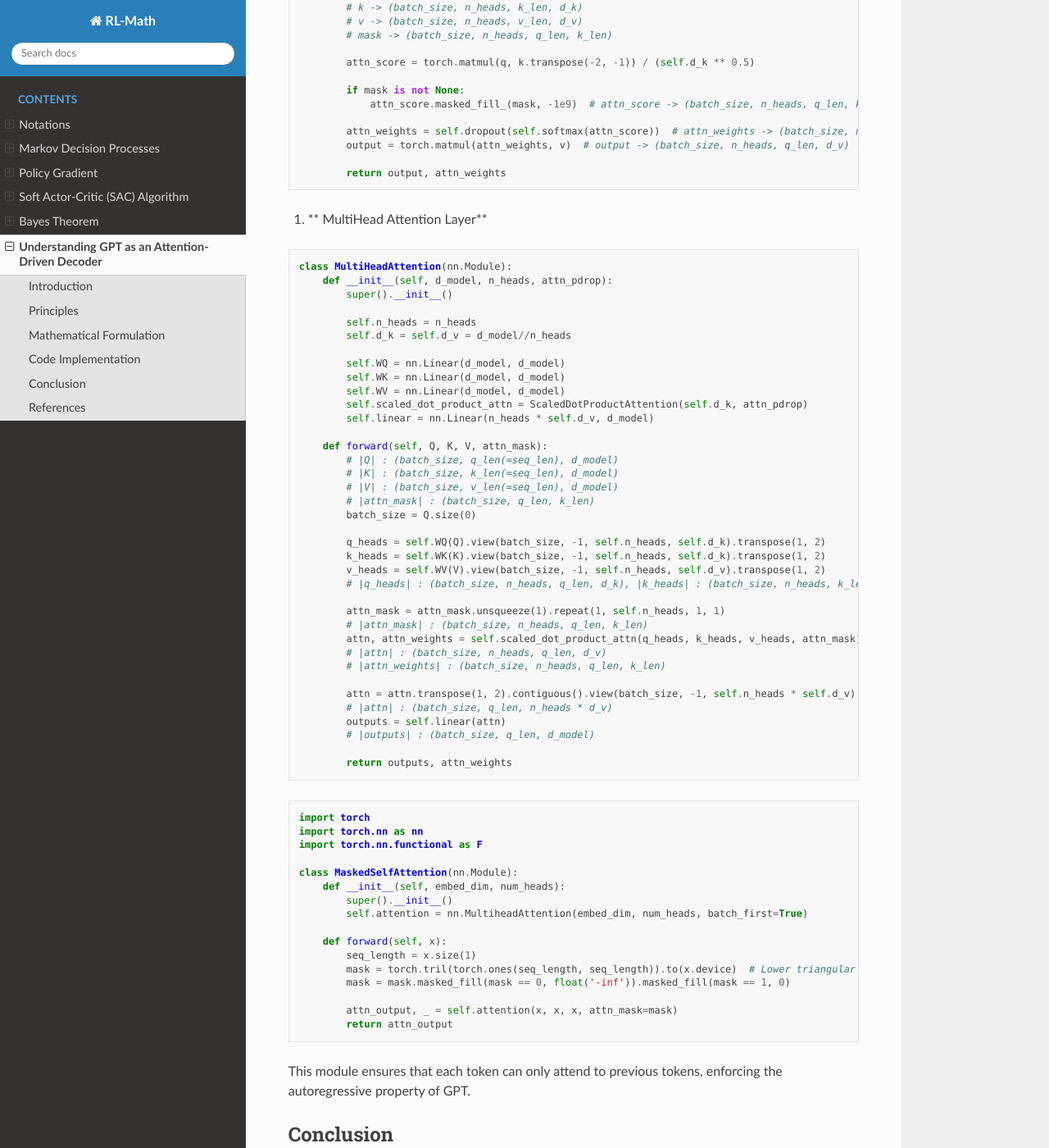
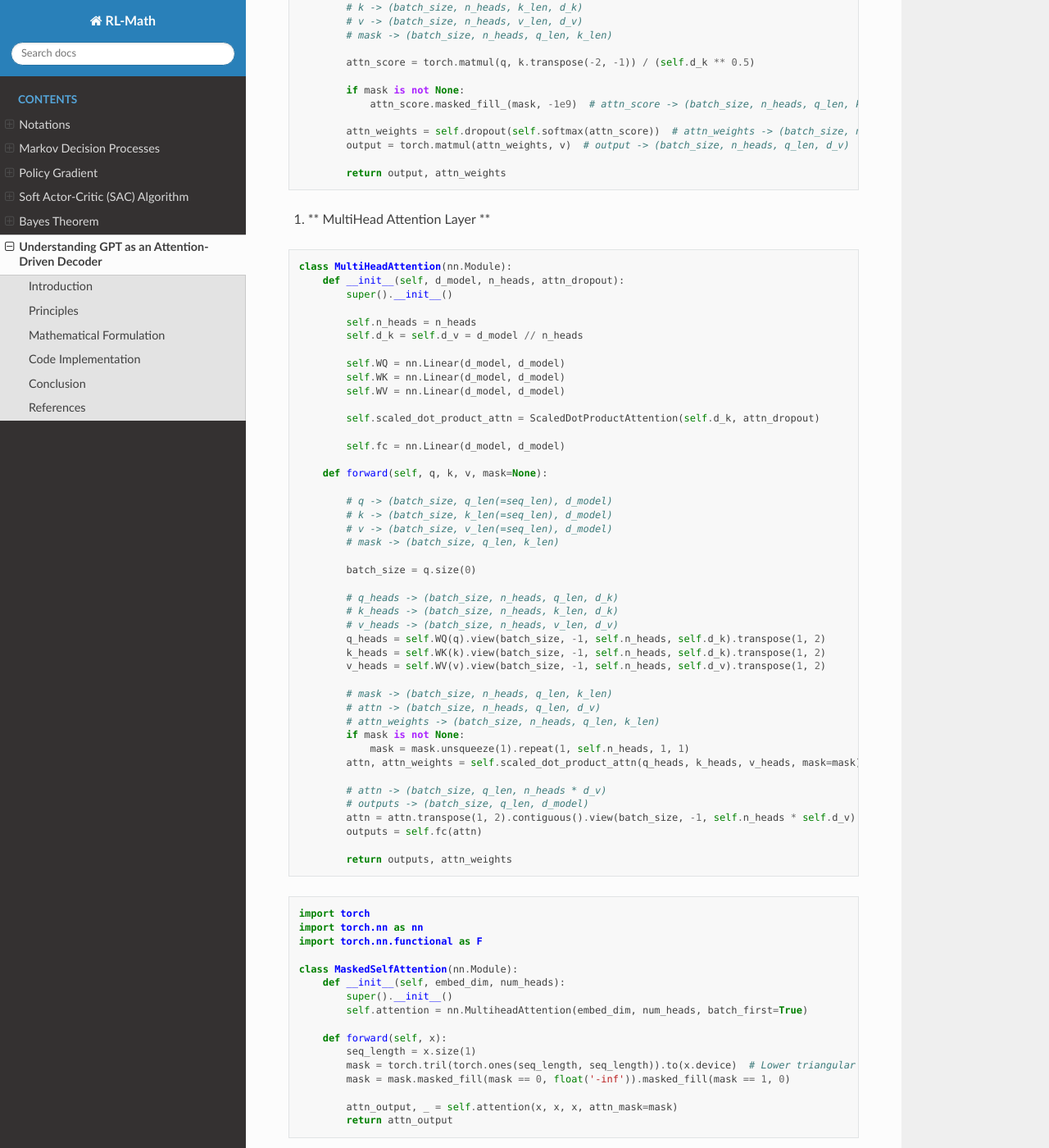
Before and after one commit to boyin96/Reinforcement-Learning-Math, a Sphinx documentation site: the page built from docs/source/gpt.rst, in a window 1280 px wide and 1400 px high, scrolled down 1787 px. Shown: the whole window at 82% size. Built offline with Sphinx 7.4.7 and the Read the Docs theme 3.1.0, drawn with Linux system fonts in a browser that asks for light colours; formulas are drawn with MathJax 3.

Commit message:
Update gpt.rst

```diff
--- a/docs/source/gpt.rst
+++ b/docs/source/gpt.rst
@@ -77,45 +77,52 @@ The following PyTorch code demonstrates the simplified GPT-like layers:
 
            return output, attn_weights
 
-1. ** MultiHead Attention Layer**
+1. ** MultiHead Attention Layer **
 
 .. code-block:: python
 
    class MultiHeadAttention(nn.Module):
-       def __init__(self, d_model, n_heads, attn_pdrop):
+       def __init__(self, d_model, n_heads, attn_dropout):
            super().__init__()
 
            self.n_heads = n_heads
-           self.d_k = self.d_v = d_model//n_heads
+           self.d_k = self.d_v = d_model // n_heads
 
            self.WQ = nn.Linear(d_model, d_model)
            self.WK = nn.Linear(d_model, d_model)
            self.WV = nn.Linear(d_model, d_model)
-           self.scaled_dot_product_attn = ScaledDotProductAttention(self.d_k, attn_pdrop)
-           self.linear = nn.Linear(n_heads * self.d_v, d_model)
 
-       def forward(self, Q, K, V, attn_mask):
-           # |Q| : (batch_size, q_len(=seq_len), d_model)
-           # |K| : (batch_size, k_len(=seq_len), d_model)
-           # |V| : (batch_size, v_len(=seq_len), d_model)
-           # |attn_mask| : (batch_size, q_len, k_len)
-           batch_size = Q.size(0)
+           self.scaled_dot_product_attn = ScaledDotProductAttention(self.d_k, attn_dropout)
 
-           q_heads = self.WQ(Q).view(batch_size, -1, self.n_heads, self.d_k).transpose(1, 2)
-           k_heads = self.WK(K).view(batch_size, -1, self.n_heads, self.d_k).transpose(1, 2)
-           v_heads = self.WV(V).view(batch_size, -1, self.n_heads, self.d_v).transpose(1, 2)
-           # |q_heads| : (batch_size, n_heads, q_len, d_k), |k_heads| : (batch_size, n_heads, k_len, d_k), |v_heads| : (batch_size, n_heads, v_len, d_v)
+           self.fc = nn.Linear(d_model, d_model)
 
-           attn_mask = attn_mask.unsqueeze(1).repeat(1, self.n_heads, 1, 1)
-           # |attn_mask| : (batch_size, n_heads, q_len, k_len)
-           attn, attn_weights = self.scaled_dot_product_attn(q_heads, k_heads, v_heads, attn_mask)
-           # |attn| : (batch_size, n_heads, q_len, d_v)
-           # |attn_weights| : (batch_size, n_heads, q_len, k_len)
+       def forward(self, q, k, v, mask=None):
 
+           # q -> (batch_size, q_len(=seq_len), d_model)
+           # k -> (batch_size, k_len(=seq_len), d_model)
+           # v -> (batch_size, v_len(=seq_len), d_model)
+           # mask -> (batch_size, q_len, k_len)
+
+           batch_size = q.size(0)
+
+           # q_heads -> (batch_size, n_heads, q_len, d_k)
+           # k_heads -> (batch_size, n_heads, k_len, d_k)
+           # v_heads -> (batch_size, n_heads, v_len, d_v)
+           q_heads = self.WQ(q).view(batch_size, -1, self.n_heads, self.d_k).transpose(1, 2)
+           k_heads = self.WK(k).view(batch_size, -1, self.n_heads, self.d_k).transpose(1, 2)
+           v_heads = self.WV(v).view(batch_size, -1, self.n_heads, self.d_v).transpose(1, 2)
+
+           # mask -> (batch_size, n_heads, q_len, k_len)
+           # attn -> (batch_size, n_heads, q_len, d_v)
+           # attn_weights -> (batch_size, n_heads, q_len, k_len)
+           if mask is not None:
+               mask = mask.unsqueeze(1).repeat(1, self.n_heads, 1, 1)
+           attn, attn_weights = self.scaled_dot_product_attn(q_heads, k_heads, v_heads, mask=mask)
+
+           # attn -> (batch_size, q_len, n_heads * d_v)
+           # outputs -> (batch_size, q_len, d_model)
            attn = attn.transpose(1, 2).contiguous().view(batch_size, -1, self.n_heads * self.d_v)
-           # |attn| : (batch_size, q_len, n_heads * d_v)
-           outputs = self.linear(attn)
-           # |outputs| : (batch_size, q_len, d_model)
+           outputs = self.fc(attn)
 
            return outputs, attn_weights
 
```
